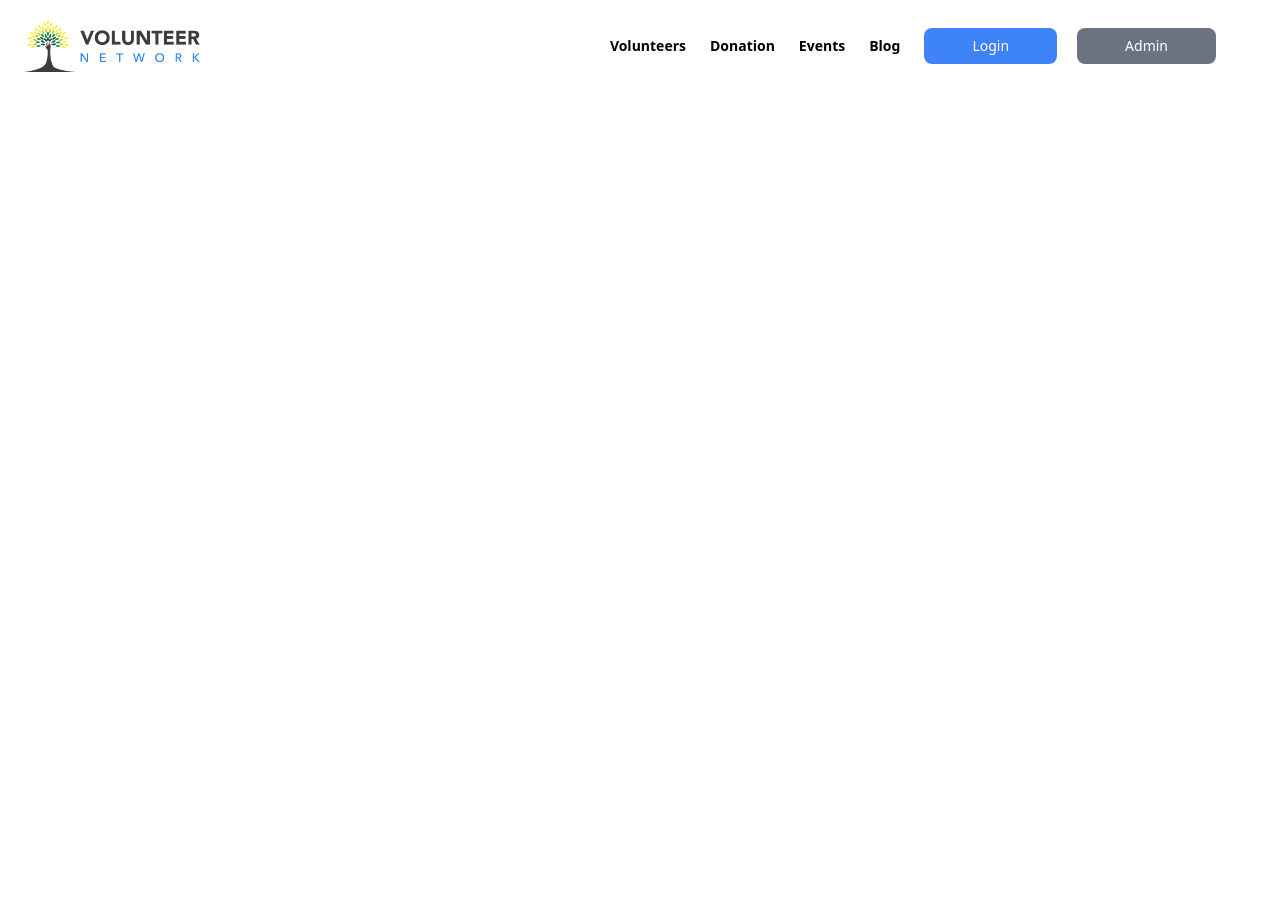
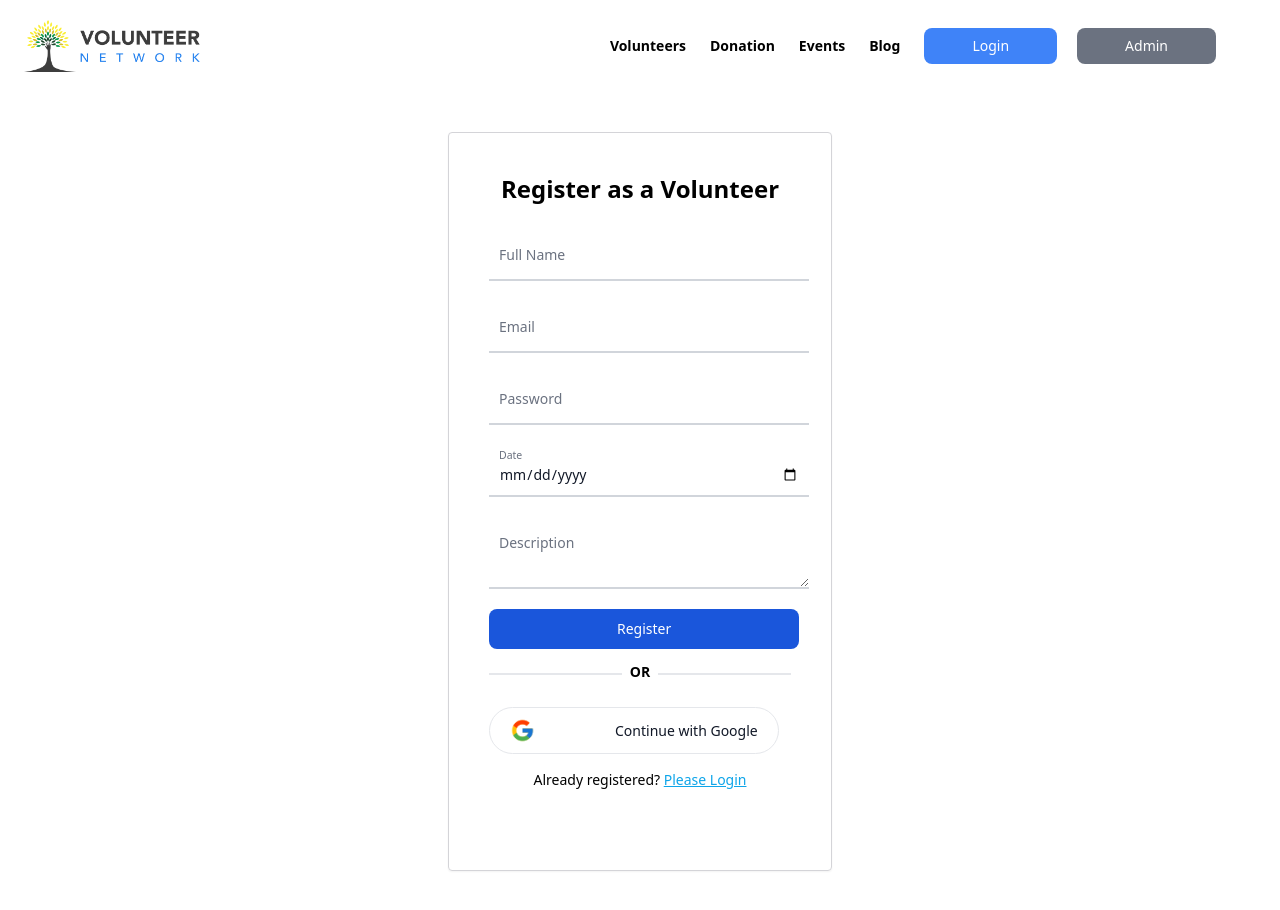
Before and after one commit to Aninditaroy/volunteer-network, a React (Create React App) app: page /register in a window 1280 px wide. Before the commit the page ends 800 px from the top, so only its background shows below. Built offline with nearby package versions, Linux system fonts and the light colour scheme; no server answers.

Commit message:
login and register code and auth implemented

```diff
--- a/src/App.js
+++ b/src/App.js
@@ -13,6 +13,7 @@ function App() {
       <Header />
       <Routes>
         <Route path='/' element={<Home/>}></Route>
+        <Route path='/home' element={<Home/>}></Route>
         <Route path='/volunteers' element={<Volunteers/>}></Route>
         <Route path='/volunteers/:volunteerId' element={<VolunteerDetail/>}></Route>
         <Route path='/login' element={<Login/>}></Route>
--- a/src/components/Login/Login/Login.js
+++ b/src/components/Login/Login/Login.js
@@ -1,19 +1,46 @@
-import React from 'react';
-import google from '../../../images/social/google.png'
+import React, { useRef } from 'react';
+import google from '../../../images/social/google.png';
 import { useNavigate } from 'react-router-dom';
 import auth from '../../../.firebase.init';
 import { useSignInWithGoogle } from 'react-firebase-hooks/auth';
+import { signInWithEmailAndPassword } from 'firebase/auth';
 const Login = () => {
     const navigate = useNavigate();
-    const navigateRegister = () =>{
+    const emailRef = useRef('');
+    const passwordRef = useRef('');
+    const navigateRegister = () => {
         navigate('/register');
     }
-    const [signInWithGoogle, user, loading, error] = useSignInWithGoogle(auth);
+    const [signInWithGoogle, googleUser, googleLoading, googleError] = useSignInWithGoogle(auth);
+    const handleSubmit = event => {
+        event.preventDefault();
+        const email = emailRef.current.value;
+        const password = passwordRef.current.value;
+        signInWithEmailAndPassword(email, password);
+        navigate('/home');
+    }
     return (
         <div className='flex items-center justify-center'>
             <div className='shadow-sm m-10 p-10 sm:w-96 md:w-96 lg:96 2xl:96 rounded border border-zinc-300'>
                 <h3 className='text-2xl text-center font-bold mb-6'>Login With</h3>
-                <button onClick={()=> signInWithGoogle()}  className='flex items-center py-2.5 px-5 mr-2 mb-2 text-sm font-medium text-gray-900 focus:outline-none bg-white rounded-full border border-gray-200 hover:bg-gray-100 hover:text-blue-700 focus:z-10 focus:ring-4 focus:ring-gray-200'>
+                <form onSubmit={handleSubmit}>
+                    <div className="mx-auto w-80 relative mb-5">
+                        <input type="email" ref={emailRef} id="floating_filled" className="block rounded-t-lg px-2.5 pb-2.5 pt-5 w-full text-sm text-gray-900  border-0 border-b-2 border-gray-300 appearance-none focus:outline-none focus:ring-0 focus:border-blue-600 peer" placeholder=" " />
+                        <label for="floating_filled" className="absolute text-sm text-gray-500 duration-300 transform -translate-y-4 scale-75 top-4 z-10 origin-[0] left-2.5 peer-focus:text-blue-600 peer-placeholder-shown:scale-100 peer-placeholder-shown:translate-y-0 peer-focus:scale-75 peer-focus:-translate-y-4">Email</label>
+                    </div>
+                    <div className="mx-auto w-80 relative mb-5">
+                        <input type="password" ref={passwordRef} id="floating_filled" className="block rounded-t-lg px-2.5 pb-2.5 pt-5 w-full text-sm text-gray-900  border-0 border-b-2 border-gray-300 appearance-none focus:outline-none focus:ring-0 focus:border-blue-600 peer" placeholder=" " />
+                        <label for="floating_filled" className="absolute text-sm text-gray-500 duration-300 transform -translate-y-4 scale-75 top-4 z-10 origin-[0] left-2.5 peer-focus:text-blue-600 peer-placeholder-shown:scale-100 peer-placeholder-shown:translate-y-0 peer-focus:scale-75 peer-focus:-translate-y-4">Password</label>
+                    </div>
+                    <input type='submit' className="text-white bg-blue-700 font-medium rounded-lg text-sm px-32 py-2.5 text-center mb-3" value="Login" />
+                </form>
+                <div className='flex items-center '>
+                    <div className='border border-b-1  border-gray-200 mb-2 w-44 mx-auto mt-3'></div>
+                    <span className='ml-2 mr-2 text-sm font-semibold'>OR</span>
+                    <div className='border border-b-1  border-gray-200 mb-2 w-44 mx-auto mt-3'></div>
+                </div>
+                <br />
+                <button onClick={() => signInWithGoogle()} className='flex items-center py-2.5 px-5 mr-2 mb-2 text-sm font-medium text-gray-900 focus:outline-none bg-white rounded-full border border-gray-200 hover:bg-gray-100 hover:text-blue-700 focus:z-10 focus:ring-4 focus:ring-gray-200'>
                     <img style={{ width: "25px", height: "25px" }} src={google} alt="" />
                     <span className=' pl-20'>Continue with Google</span>
                 </button>
--- a/src/components/Login/Register/Register.js
+++ b/src/components/Login/Register/Register.js
@@ -1,9 +1,67 @@
 import React from 'react';
+import { useCreateUserWithEmailAndPassword, useSignInWithGoogle } from 'react-firebase-hooks/auth';
+import google from '../../../images/social/google.png';
+import { useNavigate } from 'react-router-dom';
+import auth from '../../../.firebase.init';
 
 const Register = () => {
+    const navigate = useNavigate();
+    const [
+        createUserWithEmailAndPassword,
+        user,
+        loading,
+        error,
+    ] = useCreateUserWithEmailAndPassword(auth);
+    const navigateLogin = () => {
+        navigate('/login');
+    }
+
+    const [signInWithGoogle, googleUser, googleLoading, googleError] = useSignInWithGoogle(auth);
+    const handleRegister = async event => {
+        event.preventDefault();
+        const name = event.target.name.value;
+        const email = event.target.email.value;
+        const password = event.target.password.value;
+        await createUserWithEmailAndPassword(email, password);
+        navigate('/home');
+    }
     return (
-        <div>
-
+        <div className='shadow-sm m-10 p-10 sm:w-96 md:w-96 lg:96 2xl:96 rounded border border-zinc-300 mx-auto'>
+            <h4 className='text-2xl text-center font-bold mb-6 '>Register as a Volunteer</h4>
+            <form onSubmit={handleRegister}>
+                <div className="mx-auto w-80 relative mb-5">
+                    <input type="text" id="floating_filled" className=" block rounded-t-lg px-2.5 pb-2.5 pt-5 w-full text-sm text-gray-900   border-0 border-b-2 border-gray-300 appearance-none focus:outline-none focus:ring-0 focus:border-blue-600 peer" placeholder=" " />
+                    <label for="floating_filled" className="absolute text-sm text-gray-500 duration-300 transform -translate-y-4 scale-75 top-4 z-10 origin-[0] left-2.5 peer-focus:text-blue-600 peer-placeholder-shown:scale-100 peer-placeholder-shown:translate-y-0 peer-focus:scale-75 peer-focus:-translate-y-4">Full Name</label>
+                </div>
+                <div className="mx-auto w-80 relative mb-5">
+                    <input type="email" id="floating_filled" className="block rounded-t-lg px-2.5 pb-2.5 pt-5 w-full text-sm text-gray-900  border-0 border-b-2 border-gray-300 appearance-none focus:outline-none focus:ring-0 focus:border-blue-600 peer" placeholder=" " />
+                    <label for="floating_filled" className="absolute text-sm text-gray-500 duration-300 transform -translate-y-4 scale-75 top-4 z-10 origin-[0] left-2.5 peer-focus:text-blue-600 peer-placeholder-shown:scale-100 peer-placeholder-shown:translate-y-0 peer-focus:scale-75 peer-focus:-translate-y-4">Email</label>
+                </div>
+                <div className="mx-auto w-80 relative mb-5">
+                    <input type="password" id="floating_filled" className="block rounded-t-lg px-2.5 pb-2.5 pt-5 w-full text-sm text-gray-900  border-0 border-b-2 border-gray-300 appearance-none focus:outline-none focus:ring-0 focus:border-blue-600 peer" placeholder=" " />
+                    <label for="floating_filled" className="absolute text-sm text-gray-500 duration-300 transform -translate-y-4 scale-75 top-4 z-10 origin-[0] left-2.5 peer-focus:text-blue-600 peer-placeholder-shown:scale-100 peer-placeholder-shown:translate-y-0 peer-focus:scale-75 peer-focus:-translate-y-4">Password</label>
+                </div>
+                <div class="mx-auto w-80 relative mb-5">
+                    <input type="date" class="block rounded-t-lg px-2.5 pb-2.5 pt-5 w-full text-sm text-gray-900  border-0 border-b-2 border-gray-300 appearance-none focus:outline-none focus:ring-0 focus:border-blue-600 peer" placeholder=" " />
+                    <label for="floating_filled" className="absolute text-sm text-gray-500 duration-300 transform -translate-y-4 scale-75 top-4 z-10 origin-[0] left-2.5 peer-focus:text-blue-600 peer-placeholder-shown:scale-100 peer-placeholder-shown:translate-y-0 peer-focus:scale-75 peer-focus:-translate-y-4">Date</label>
+                </div>
+                <div className="mx-auto w-80 relative mb-5">
+                    <textarea type="text" id="floating_filled" className="block rounded-t-lg px-2.5 pb-2.5 pt-5 w-full text-sm text-gray-900  border-0 border-b-2 border-gray-300 appearance-none focus:outline-none focus:ring-0 focus:border-blue-600 peer" placeholder=" " />
+                    <label for="floating_filled" className="absolute text-sm text-gray-500 duration-300 transform -translate-y-4 scale-75 top-4 z-10 origin-[0] left-2.5 peer-focus:text-blue-600 peer-placeholder-shown:scale-100 peer-placeholder-shown:translate-y-0 peer-focus:scale-75 peer-focus:-translate-y-4">Description</label>
+                </div>
+                <input type='submit' className="text-white bg-blue-700 font-medium rounded-lg text-sm px-32 py-2.5 text-center mb-3" value="Register" />
+            </form>
+            <div className='flex items-center '>
+                <div className='border border-b-1  border-gray-200 mb-2 w-44 mx-auto mt-3'></div>
+                <span className='ml-2 mr-2 text-sm font-semibold'>OR</span>
+                <div className='border border-b-1  border-gray-200 mb-2 w-44 mx-auto mt-3'></div>
+            </div>
+            <br />
+            <button onClick={() => signInWithGoogle()} className='flex items-center py-2.5 px-5 mr-2 mb-2 text-sm font-medium text-gray-900 focus:outline-none bg-white rounded-full border border-gray-200 hover:bg-gray-100 hover:text-blue-700 focus:z-10 focus:ring-4 focus:ring-gray-200'>
+                <img style={{ width: "25px", height: "25px" }} src={google} alt="" />
+                <span className=' pl-20'>Continue with Google</span>
+            </button>
+            <div className='text-sm text-center mb-10 mt-4'><p>Already registered? <span className='underline text-sky-500 cursor-pointer' onClick={navigateLogin}>Please Login</span></p></div>
         </div>
     );
 };
--- a/src/components/Shared/Header/Header.js
+++ b/src/components/Shared/Header/Header.js
@@ -62,7 +62,7 @@ const Header = () => {
                              <Link
                                 className="nav-item mt-2 py-2 flex items-center  hover:opacity-75 font-semibold"
                                 as={Link} to="/admin">
-                                <button type="button" className="text-white bg-gray-500 hover:bg-blue-800 focus:ring-4  font-medium rounded-lg text-sm px-12 py-2 mb-2">Admin</button>
+                                <button type="button" className="text-white bg-gray-500 hover:bg-gray-800 focus:ring-4  font-medium rounded-lg text-sm px-12 py-2 mb-2">Admin</button>
                             </Link>
                         </div>
                     </div>
```
